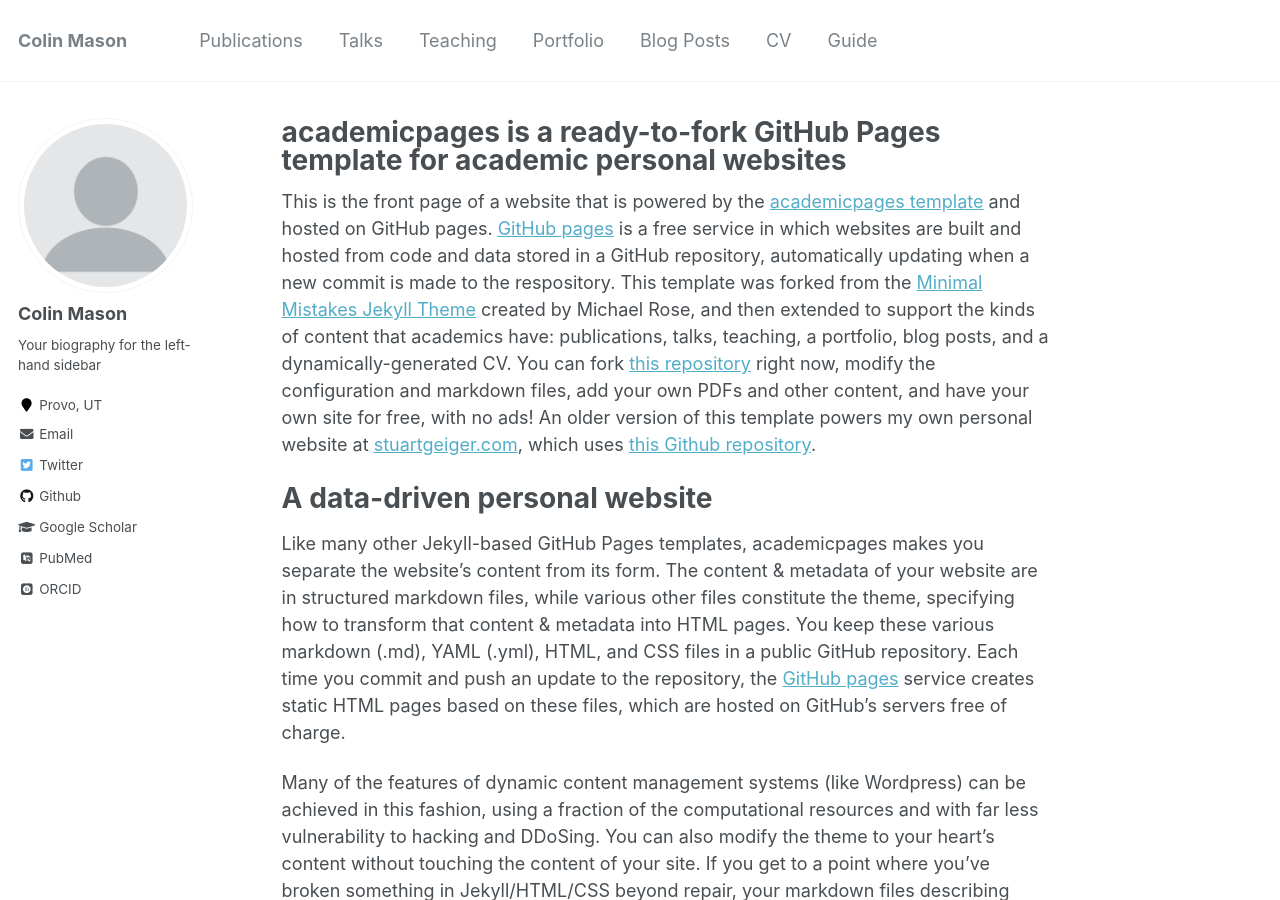
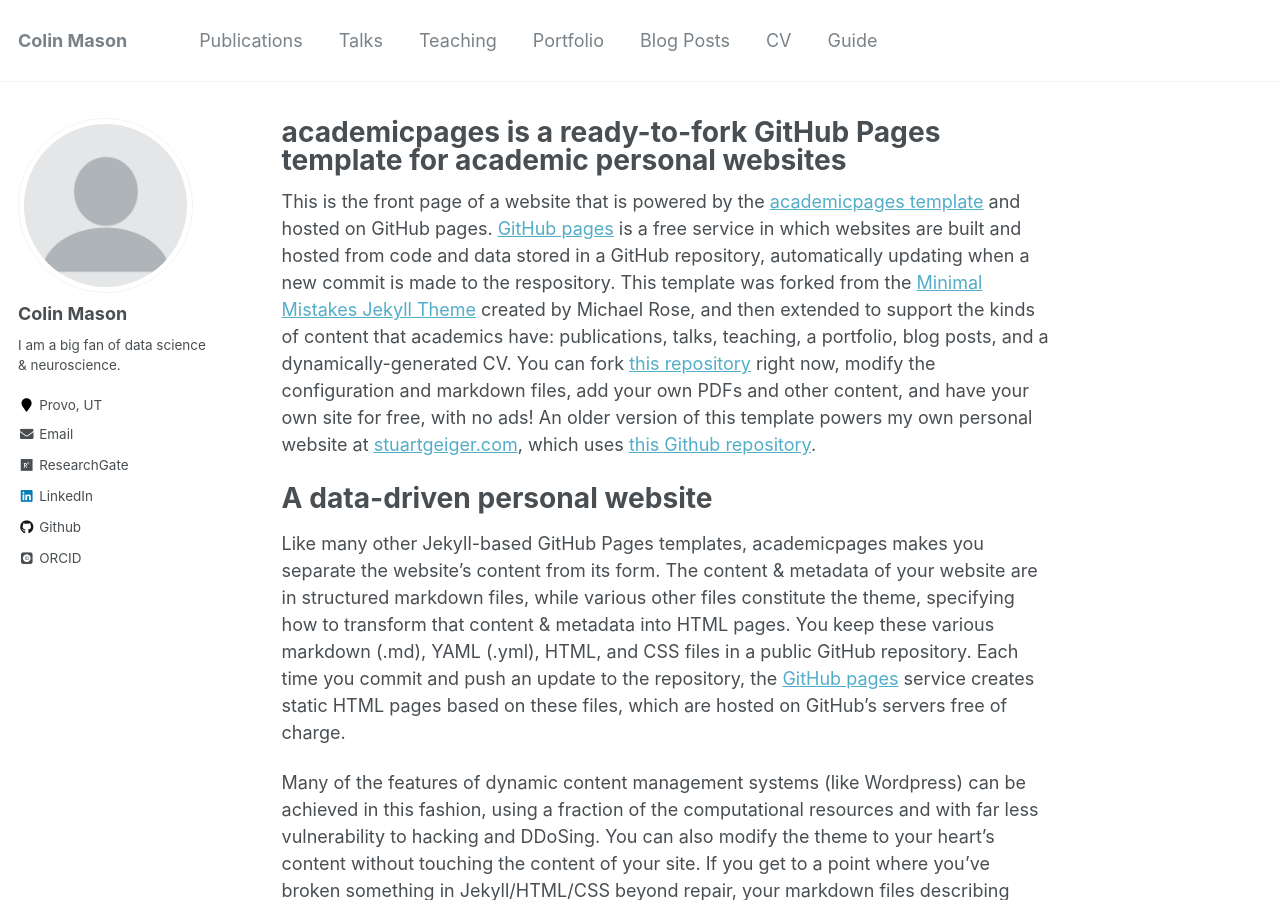
Before and after one commit to cmason30/cmason30.github.io, a Jekyll site: the page built from _pages/about.md, in a window 1280 px wide and 900 px high. Built offline with Jekyll 4.4.1, drawn with Linux system fonts in a browser that asks for light colours; some web fonts are replaced.

Commit message:
Update _config.yml

```diff
--- a/_config.yml
+++ b/_config.yml
@@ -82,13 +82,13 @@
 author:
   name             : "Colin Mason"
   avatar           : "profile.png"
-  bio              : "Your biography for the left-hand sidebar"
+  bio              : "I am a big fan of data science & neuroscience."
   location         : "Provo, UT"
   employer         :
-  pubmed           : "https://www.ncbi.nlm.nih.gov/pubmed/?term=john+snow"
-  googlescholar    : "http://yourfullgooglescholarurl.com"
+  pubmed           :
+  googlescholar    :
   email            : "colinpetermason@gmail.com"
-  researchgate     :  # example: "https://www.researchgate.net/profile/yourprofile"
+  researchgate     : "https://www.researchgate.net/profile/Colin_Mason4"
   uri              :
   bitbucket        :
   codepen          :
@@ -102,14 +102,14 @@
   instagram        :
   impactstory      : #"https://profiles.impactstory.org/u/xxxx-xxxx-xxxx-xxxx"
   lastfm           :
-  linkedin         :
+  linkedin         : "www.linkedin.com/in/cmason30/"
   orcid            : "http://orcid.org/yourorcidurl"
   pinterest        :
   soundcloud       :
   stackoverflow    : # http://stackoverflow.com/users/123456/username
   steam            :
   tumblr           :
-  twitter          : "replacethistwitterhandle"
+  twitter          :
   vine             :
   weibo            :
   xing             :
```
